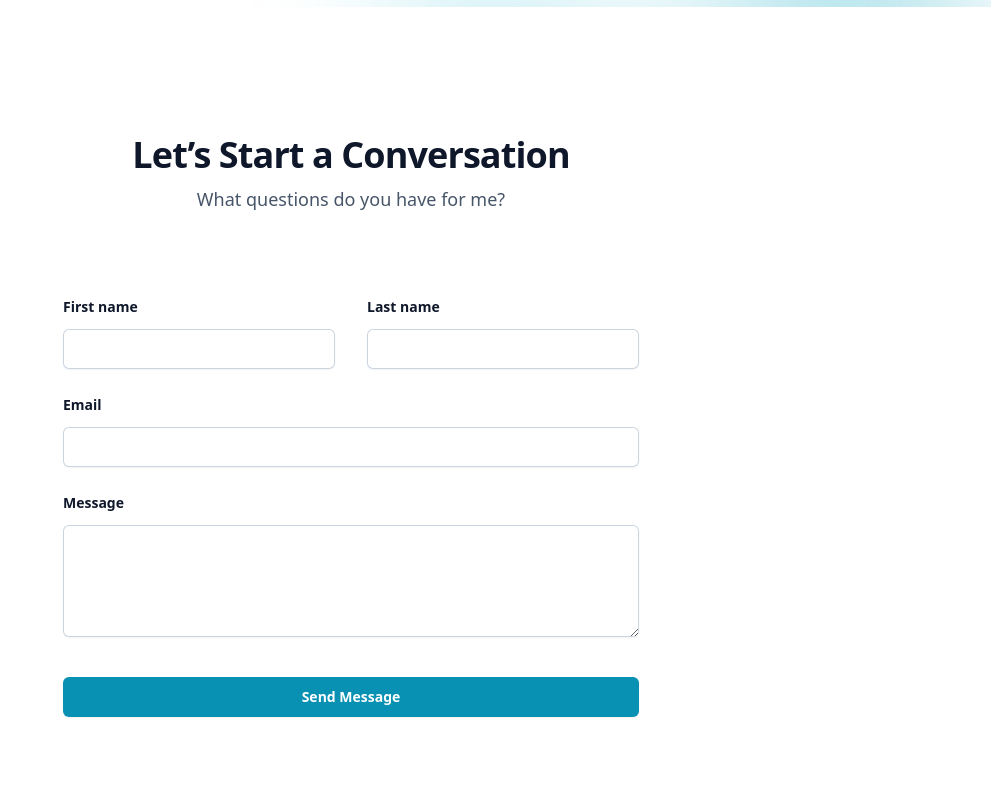
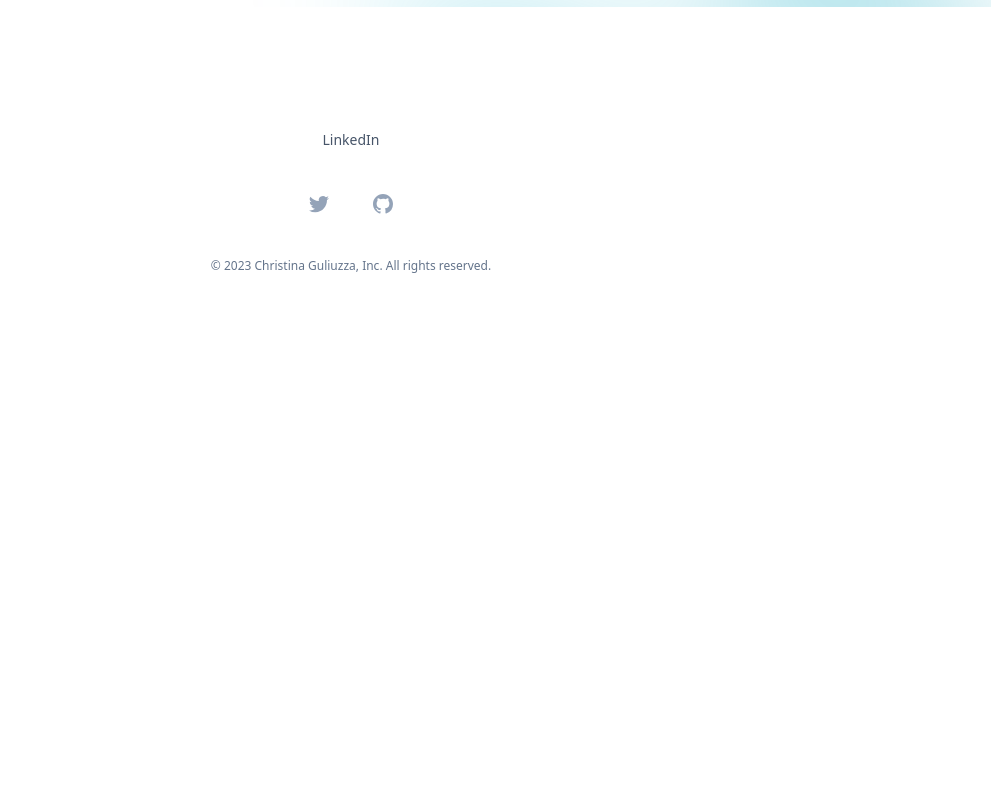
Before and after one commit to cguliuzza/tina-dev-site, a Next.js app: page / in a window 1280 px wide. Shown: the part 2420-3220 px from the top of the page, without its empty margins (289-1280 px from the left). After the commit the page ends 2792 px from the top, so only its background shows below. Built offline with nearby package versions, Linux system fonts and the light colour scheme; a web font is replaced by a local one.

Commit message:
remove contact form from site

```diff
--- a/app/page.tsx
+++ b/app/page.tsx
@@ -1,7 +1,6 @@
 import Hero from '../components/Hero'
 import Testimonials from '../components/Testimonials'
 import About from '../components/About'
-import ContactForm from '../components/ContactForm'
 
 export default function Page() {
   return (
@@ -9,7 +8,6 @@ export default function Page() {
       <Hero />
       <Testimonials />
       <About />
-      <ContactForm />
     </div>
   )
 }
--- a/components/ContactForm.tsx
+++ /dev/null
@@ -1,183 +0,0 @@
-'use client'
-import { useState } from 'react'
-import axios from 'axios'
-export default function ContactForm() {
-  const [status, setStatus] = useState({
-    submitted: false,
-    submitting: false,
-  })
-  const [inputs, setInputs] = useState({
-    firstname: '',
-    lastname: '',
-    email: '',
-    message: '',
-  })
-
-  const handleServerResponse = (ok: boolean) => {
-    if (ok) {
-      setStatus({
-        submitted: true,
-        submitting: false,
-      })
-      setInputs({
-        firstname: '',
-        lastname: '',
-        email: '',
-        message: '',
-      })
-    } else {
-      setStatus({
-        submitted: false,
-        submitting: false,
-      })
-    }
-  }
-
-  const handleOnChange = (e: {
-    persist: () => void
-    target: { id: any; value: any }
-  }) => {
-    e.persist()
-    setInputs((prev) => ({
-      ...prev,
-      [e.target.id]: e.target.value,
-    }))
-    setStatus({
-      submitted: false,
-      submitting: false,
-    })
-  }
-  const handleOnSubmit = (e: { preventDefault: () => void }) => {
-    e.preventDefault()
-    setStatus((prevStatus) => ({ ...prevStatus, submitting: true }))
-    axios({
-      method: 'POST',
-      url: 'https://formspree.io/f/xvonqpna',
-      data: inputs,
-    })
-      .then((response) => {
-        handleServerResponse(true)
-      })
-      .catch((error) => {
-        handleServerResponse(false)
-      })
-  }
-  return (
-    <div id="contact" className="isolate bg-white py-24 px-6 sm:py-32 lg:px-8">
-      <div className="mx-auto max-w-2xl text-center">
-        <h2 className="text-3xl font-bold tracking-tight text-slate-900 sm:text-4xl">
-          Let’s Start a Conversation
-        </h2>
-        <p className="mt-2 text-lg leading-8 text-slate-600">
-          What questions do you have for me?
-        </p>
-      </div>
-      <form
-        onSubmit={handleOnSubmit}
-        className="mx-auto mt-16 max-w-xl sm:mt-20"
-      >
-        <div className="grid grid-cols-1 gap-y-6 gap-x-8 sm:grid-cols-2">
-          <div>
-            <label
-              htmlFor="firstname"
-              className="block text-sm font-semibold leading-6 text-slate-900"
-            >
-              First name
-            </label>
-            <div className="mt-2.5">
-              <input
-                required
-                value={inputs.firstname}
-                onChange={handleOnChange}
-                type="text"
-                name="firstname"
-                id="firstname"
-                autoComplete="given-name"
-                className="block w-full rounded-md border-0 py-2 px-3.5 text-slate-900 shadow-sm ring-1 ring-inset ring-slate-300 placeholder:text-slate-400 focus:ring-2 focus:ring-inset focus:ring-cyan-600 sm:text-sm sm:leading-6"
-              />
-            </div>
-          </div>
-          <div>
-            <label
-              htmlFor="lastname"
-              className="block text-sm font-semibold leading-6 text-slate-900"
-            >
-              Last name
-            </label>
-            <div className="mt-2.5">
-              <input
-                required
-                value={inputs.lastname}
-                onChange={handleOnChange}
-                type="text"
-                name="lastname"
-                id="lastname"
-                autoComplete="family-name"
-                className="block w-full rounded-md border-0 py-2 px-3.5 text-slate-900 shadow-sm ring-1 ring-inset ring-slate-300 placeholder:text-slate-400 focus:ring-2 focus:ring-inset focus:ring-cyan-600 sm:text-sm sm:leading-6"
-              />
-            </div>
-          </div>
-          <div className="sm:col-span-2">
-            <label
-              htmlFor="email"
-              className="block text-sm font-semibold leading-6 text-slate-900"
-            >
-              Email
-            </label>
-            <div className="mt-2.5">
-              <input
-                required
-                value={inputs.email}
-                onChange={handleOnChange}
-                type="email"
-                name="_replyto"
-                id="email"
-                autoComplete="email"
-                className="block w-full rounded-md border-0 py-2 px-3.5 text-slate-900 shadow-sm ring-1 ring-inset ring-slate-300 placeholder:text-slate-400 focus:ring-2 focus:ring-inset focus:ring-cyan-600 sm:text-sm sm:leading-6"
-              />
-            </div>
-          </div>
-          <div className="sm:col-span-2">
-            <label
-              htmlFor="message"
-              className="block text-sm font-semibold leading-6 text-slate-900"
-            >
-              Message
-            </label>
-            <div className="mt-2.5">
-              <textarea
-                required
-                value={inputs.message}
-                onChange={handleOnChange}
-                name="message"
-                id="message"
-                rows={4}
-                className="block w-full rounded-md border-0 py-2 px-3.5 text-slate-900 shadow-sm ring-1 ring-inset ring-slate-300 placeholder:text-slate-400 focus:ring-2 focus:ring-inset focus:ring-cyan-600 sm:text-sm sm:leading-6"
-              />
-            </div>
-          </div>
-        </div>
-        <div className="mt-10">
-          <button
-            type="submit"
-            disabled={status.submitting}
-            className="block w-full rounded-md bg-cyan-600 px-3.5 py-2.5 text-center text-sm font-semibold text-white shadow-sm hover:bg-cyan-500 focus-visible:outline focus-visible:outline-2 focus-visible:outline-offset-2 focus-visible:outline-cyan-600"
-          >
-            {!status.submitting
-              ? !status.submitted
-                ? 'Send Message'
-                : 'Sent!'
-              : 'Sending...'}
-          </button>
-        </div>
-      </form>
-      <div>
-        {!!status.submitted && (
-          <p className="mt-6 text-center text-base leading-8 text-slate-600">
-            Thank you, your message has been submitted.
-          </p>
-        )}
-      </div>
-    </div>
-  )
-}
```
